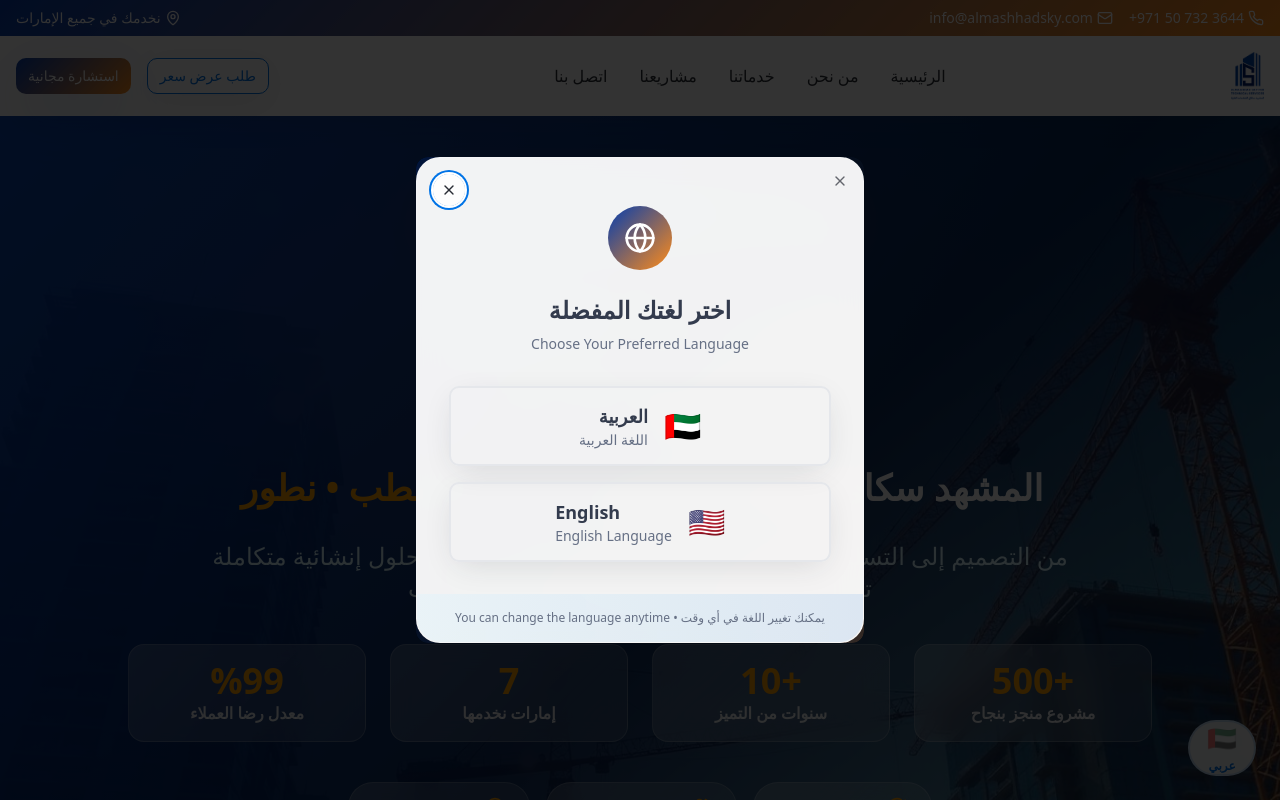
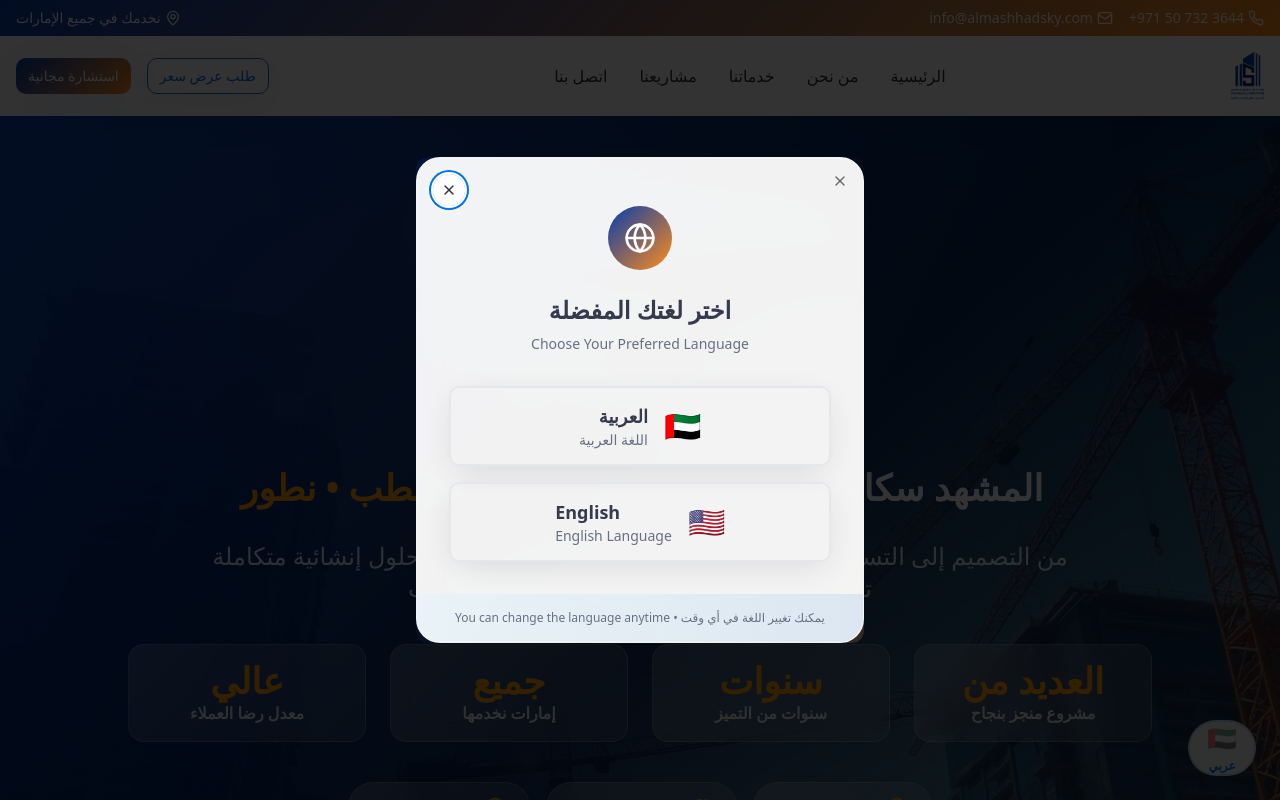
Before and after one commit to almashhad/almashhad-sky-uae, a React (Vite) app: page / in a window 1280 px wide. Shown: the top 800 px of the page. Built offline with nearby package versions, Linux system fonts and the light colour scheme.

Commit message:
Update Hero section stats
Changed the stats in the Hero section to avoid using specific numbers, opting for more general terms like "Many" or similar phrases to convey quantity without being numerically precise.

```diff
--- a/src/components/Hero.tsx
+++ b/src/components/Hero.tsx
@@ -59,19 +59,19 @@ const Hero = () => {
           {/* Enhanced Statistics */}
           <div className="grid grid-cols-2 md:grid-cols-4 gap-6 mb-10">
             <div className="text-center bg-gradient-glass backdrop-blur-md rounded-2xl p-4 border border-white/20 hover:shadow-glow transition-all duration-300">
-              <div className="text-3xl sm:text-4xl font-black text-gold-accent">+500</div>
+              <div className="text-3xl sm:text-4xl font-black text-gold-accent">العديد من</div>
               <div className="text-sm sm:text-base text-white/90 font-semibold">{t('projectsCompleted')}</div>
             </div>
             <div className="text-center bg-gradient-glass backdrop-blur-md rounded-2xl p-4 border border-white/20 hover:shadow-glow transition-all duration-300">
-              <div className="text-3xl sm:text-4xl font-black text-gold-accent">+10</div>
+              <div className="text-3xl sm:text-4xl font-black text-gold-accent">سنوات</div>
               <div className="text-sm sm:text-base text-white/90 font-semibold">{t('yearsExperience')}</div>
             </div>
             <div className="text-center bg-gradient-glass backdrop-blur-md rounded-2xl p-4 border border-white/20 hover:shadow-glow transition-all duration-300">
-              <div className="text-3xl sm:text-4xl font-black text-gold-accent">7</div>
+              <div className="text-3xl sm:text-4xl font-black text-gold-accent">جميع</div>
               <div className="text-sm sm:text-base text-white/90 font-semibold">{t('emiratesServed')}</div>
             </div>
             <div className="text-center bg-gradient-glass backdrop-blur-md rounded-2xl p-4 border border-white/20 hover:shadow-glow transition-all duration-300">
-              <div className="text-3xl sm:text-4xl font-black text-gold-accent">%99</div>
+              <div className="text-3xl sm:text-4xl font-black text-gold-accent">عالي</div>
               <div className="text-sm sm:text-base text-white/90 font-semibold">{t('customerSatisfaction')}</div>
             </div>
           </div>
```
